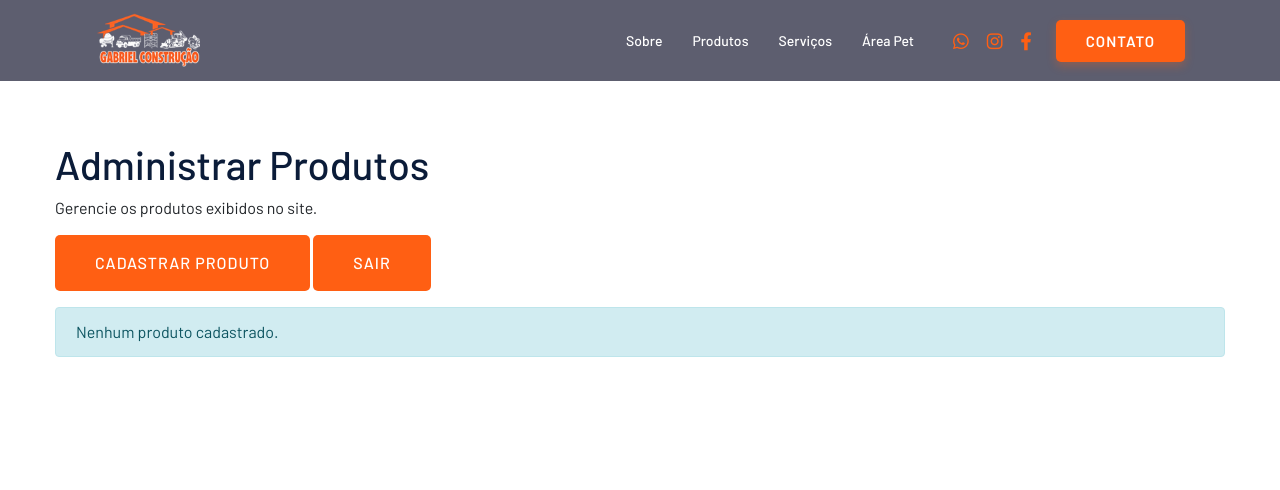
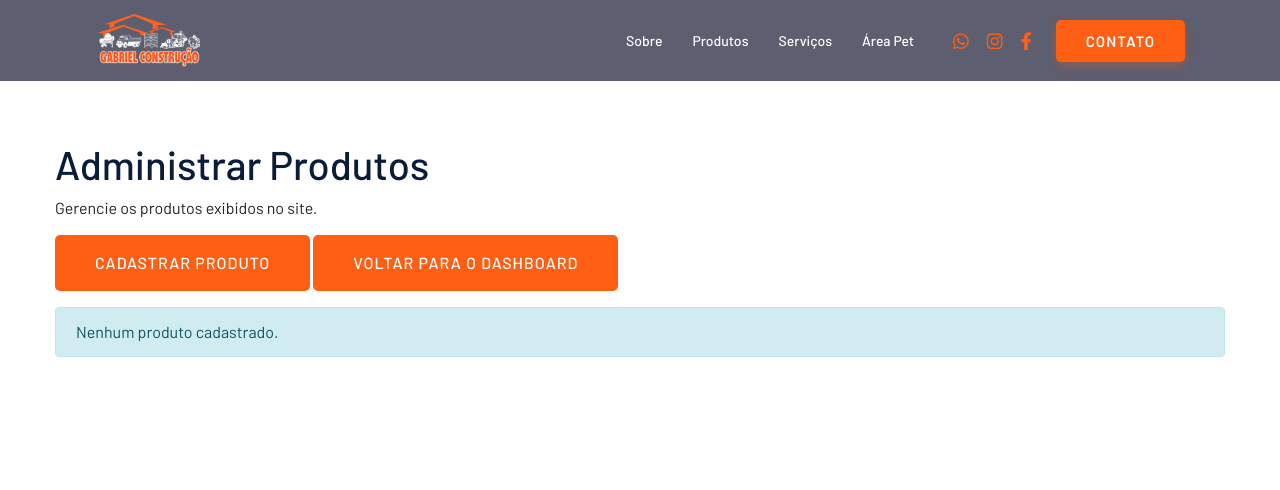
Before and after one commit to matheusf21/TCC-GC, an ASP.NET Core app: page /Produtos in a window 1280 px wide. Shown: the top 490 px of the page. Run offline with ASP.NET Core 8, Linux system fonts and the light colour scheme; the visitor is signed in with stand-in values (Sample User, id 1); style sheets or scripts are compiled from the project's sources; the project's own start-up code is not run, and a stand-in starts its controllers and pages.

Commit message:
pronto para hospedagem

```diff
--- a/GabrielConstrucaoMVC/Views/Produtos/Index.cshtml
+++ b/GabrielConstrucaoMVC/Views/Produtos/Index.cshtml
@@ -19,8 +19,8 @@
             Cadastrar Produto
         </a>
 
-        <a asp-controller="Home" asp-action="Logout" class="btn btn-danger mb-3">
-            Sair
+        <a asp-controller="Home" asp-action="Dashboard" class="btn btn-danger mb-3">
+            Voltar para o Dashboard
         </a>
 
 
```
Lines whose indentation alone changed are shown as unchanged.
